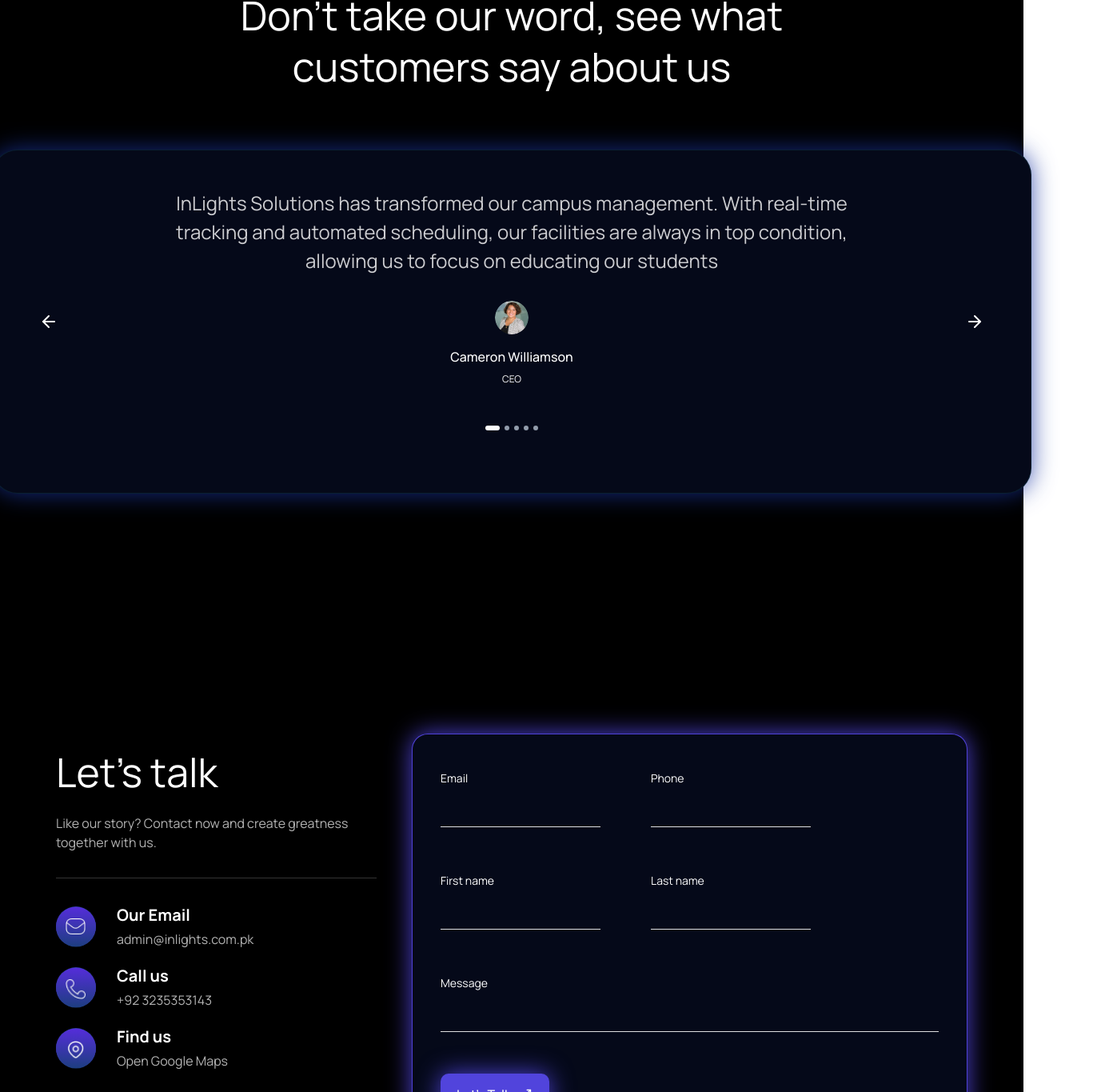
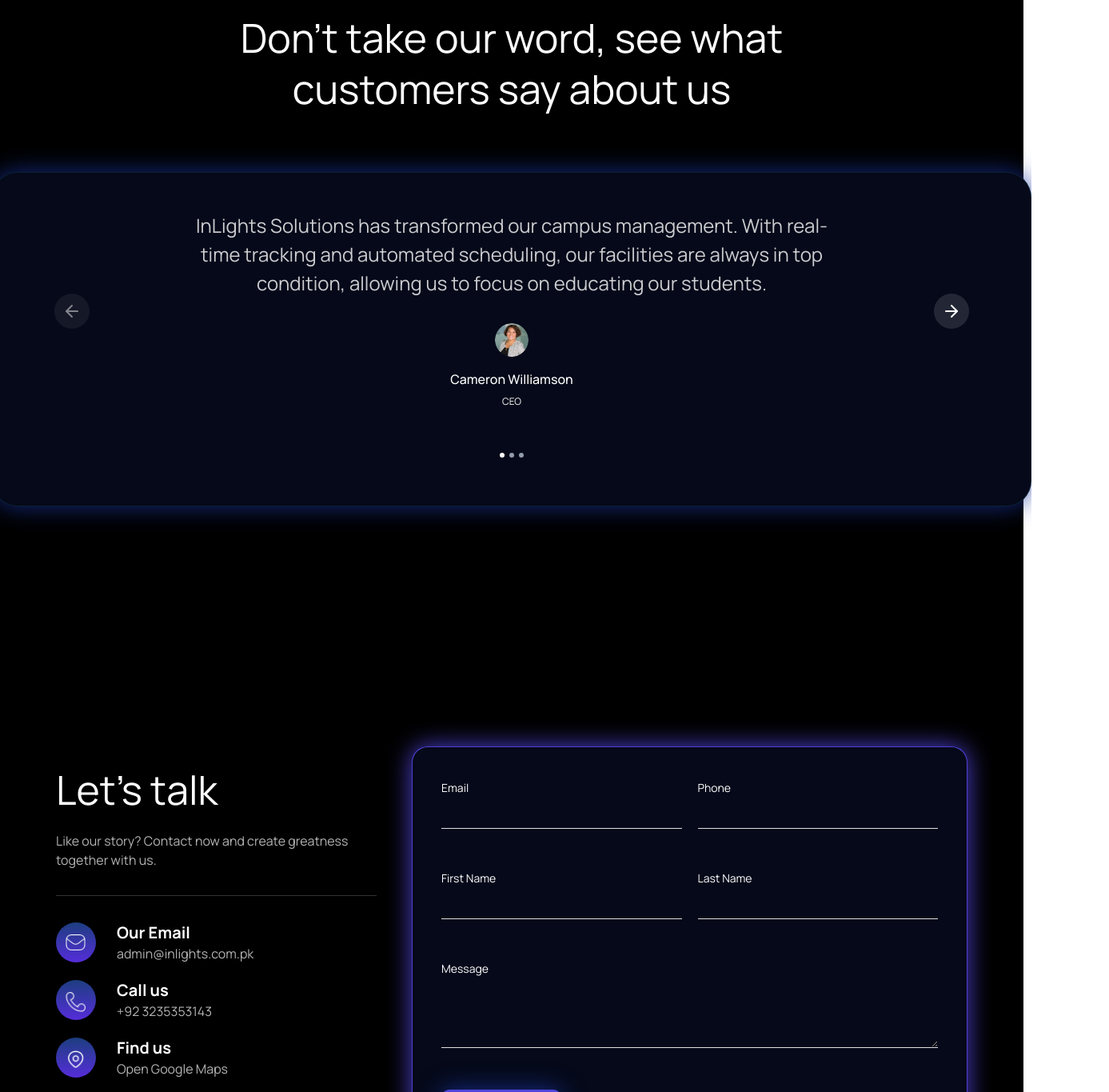
Before and after one commit to chasadch/inlights-website-2, a Next.js app: page / in a window 1280 px wide. Shown: the part 4657-6022 px from the top of the page at 80% size, 1387 px wide, since content can reach past the window. Built offline with nearby package versions, Linux system fonts and the light colour scheme.

Commit message:
commited

```diff
--- a/src/components/Contact/Contact.tsx
+++ b/src/components/Contact/Contact.tsx
@@ -12,151 +12,60 @@
           </p>
         </div>
         <div className="h-[1px] w-[401px] bg-white opacity-20"></div>
+
+        {/* Contact Info */}
         <div className="flex flex-col items-start gap-[20px]">
-          <div className="flex items-center justify-center gap-[26px]">
-            <div className="flex items-start gap-[9px]">
-              {/* Ellipse */}
+          {/* Email */}
+          <div className="flex items-center gap-[26px]">
             <div className="relative h-[50px] w-[50px] rounded-full bg-gradient-to-t from-[#552DDA] to-[#1D3E80]">
-                <svg
-                  xmlns="http://www.w3.org/2000/svg"
-                  width="50"
-                  height="51"
-                  viewBox="0 0 50 51"
-                  fill="none"
-                  className="h-[51px] w-[50px]"
-                >
-                  <circle
-                    cx="25"
-                    cy="25.5742"
-                    r="25"
-                    fill="url(#paint0_linear_2655_4743)"
-                  />
-                  <defs>
-                    <linearGradient
-                      id="paint0_linear_2655_4743"
-                      x1="25"
-                      y1="0.574219"
-                      x2="25"
-                      y2="50.5742"
-                      gradientUnits="userSpaceOnUse"
-                    >
-                      <stop stopColor="#552DDA" />
-                      <stop offset="1" stopColor="#1D3E80" />
-                    </linearGradient>
-                  </defs>
-                </svg>
               <Image
                 src="/contact/email.png"
                 width={25}
                 height={20}
-                  alt="Ellipse"
+                alt="Email"
                 className="absolute left-[12px] top-[15px]"
               />
             </div>
-            </div>
-            {/* Content */}
-            <div className="flex flex-col items-start gap-[4px]">
-              <h1 className="w-[98px] text-size-3 font-bold">Our Email</h1>
+            <div className="flex flex-col">
+              <h1 className="text-size-3 font-bold">Our Email</h1>
               <p className="text-size-5 font-normal opacity-70">
                 admin@inlights.com.pk
               </p>
             </div>
           </div>
 
-          <div className="flex items-center justify-center gap-[26px]">
-            <div className="flex items-start gap-[9px]">
-              {/* Ellipse */}
+          {/* Phone */}
+          <div className="flex items-center gap-[26px]">
             <div className="relative h-[50px] w-[50px] rounded-full bg-gradient-to-t from-[#552DDA] to-[#1D3E80]">
-                <svg
-                  xmlns="http://www.w3.org/2000/svg"
-                  width="50"
-                  height="51"
-                  viewBox="0 0 50 51"
-                  fill="none"
-                  className="h-[51px] w-[50px]"
-                >
-                  <circle
-                    cx="25"
-                    cy="25.5742"
-                    r="25"
-                    fill="url(#paint0_linear_2655_4743)"
-                  />
-                  <defs>
-                    <linearGradient
-                      id="paint0_linear_2655_4743"
-                      x1="25"
-                      y1="0.574219"
-                      x2="25"
-                      y2="50.5742"
-                      gradientUnits="userSpaceOnUse"
-                    >
-                      <stop stopColor="#552DDA" />
-                      <stop offset="1" stopColor="#1D3E80" />
-                    </linearGradient>
-                  </defs>
-                </svg>
               <Image
                 src="/contact/call.png"
                 width={25}
                 height={20}
-                  alt="Ellipse"
+                alt="Call"
                 className="absolute left-[12px] top-[15px]"
               />
             </div>
-            </div>
-            {/* Content */}
-            <div className="flex flex-col items-start gap-[4px]">
-              <h1 className="w-[98px] text-size-3 font-bold">Call us</h1>
+            <div className="flex flex-col">
+              <h1 className="text-size-3 font-bold">Call us</h1>
               <p className="text-size-5 font-normal opacity-70">
                 +92 3235353143
               </p>
             </div>
           </div>
 
-          <div className="flex items-center justify-center gap-[26px]">
-            <div className="flex items-start gap-[9px]">
-              {/* Ellipse */}
+          {/* Location */}
+          <div className="flex items-center gap-[26px]">
             <div className="relative h-[50px] w-[50px] rounded-full bg-gradient-to-t from-[#552DDA] to-[#1D3E80]">
-                <svg
-                  xmlns="http://www.w3.org/2000/svg"
-                  width="50"
-                  height="51"
-                  viewBox="0 0 50 51"
-                  fill="none"
-                  className="h-[51px] w-[50px]"
-                >
-                  <circle
-                    cx="25"
-                    cy="25.5742"
-                    r="25"
-                    fill="url(#paint0_linear_2655_4743)"
-                  />
-                  <defs>
-                    <linearGradient
-                      id="paint0_linear_2655_4743"
-                      x1="25"
-                      y1="0.574219"
-                      x2="25"
-                      y2="50.5742"
-                      gradientUnits="userSpaceOnUse"
-                    >
-                      <stop stopColor="#552DDA" />
-                      <stop offset="1" stopColor="#1D3E80" />
-                    </linearGradient>
-                  </defs>
-                </svg>
               <Image
                 src="/contact/map.png"
                 width={25}
                 height={20}
-                  alt="Ellipse"
+                alt="Location"
                 className="absolute left-[12px] top-[15px]"
               />
             </div>
-            </div>
-            {/* Content */}
-            <div className="flex flex-col items-start gap-[4px]">
-              <h1 className="w-[98px] text-size-3 font-bold">Find us</h1>
+            <div className="flex flex-col">
+              <h1 className="text-size-3 font-bold">Find us</h1>
               <p className="text-size-5 font-normal opacity-70">
                 Open Google Maps
               </p>
@@ -166,6 +75,7 @@
 
         <div className="h-[1px] w-[401px] bg-white opacity-20"></div>
 
+        {/* Social Icons */}
         <div className="flex items-start gap-[40px] opacity-70">
           <Facebook size={20} />
           <Instagram size={20} />
@@ -173,40 +83,82 @@
         </div>
       </div>
 
-      <div className="flex h-[522px] w-[695px] flex-col items-center justify-center gap-[194px] rounded-[20px] border-[1px] border-[#5144DCF7] bg-[#050919] p-[36px] shadow-[0_0_30px_0_#5144DCF7]">
-        <div className="flex flex-col items-start gap-[52px]">
-          <div className="flex items-start gap-[63px]">
-            <div className="flex h-[76px] flex-col items-start gap-[50px]">
-              <label className="text-size-6 font-normal">Email</label>
-              <div className="h-[1px] w-[200px] bg-[#DFDFDF]"></div>
+      {/* Contact Form */}
+      <div className="flex h-[522px] w-[695px] flex-col items-center justify-center gap-[30px] rounded-[20px] border border-[#5144DCF7] bg-[#050919] p-[36px] shadow-[0_0_30px_0_#5144DCF7]">
+        <form className="flex w-full flex-col gap-[52px]">
+          <div className="flex gap-[20px]">
+            {/* Email Input */}
+            <div className="flex w-1/2 flex-col">
+              <label htmlFor="email" className="text-size-6 font-normal">
+                Email
+              </label>
+              <input
+                id="email"
+                type="email"
+                className="border-b border-[#DFDFDF] bg-transparent p-2 text-white outline-none"
+              />
             </div>
-            <div className="flex h-[76px] flex-col items-start gap-[50px]">
-              <label className="text-size-6 font-normal">Phone</label>
-              <div className="h-[1px] w-[200px] bg-[#DFDFDF]"></div>
+
+            {/* Phone Input */}
+            <div className="flex w-1/2 flex-col">
+              <label htmlFor="phone" className="text-size-6 font-normal">
+                Phone
+              </label>
+              <input
+                id="phone"
+                type="tel"
+                className="border-b border-[#DFDFDF] bg-transparent p-2 text-white outline-none"
+              />
             </div>
           </div>
 
-          <div className="flex items-start gap-[63px]">
-            <div className="flex h-[76px] flex-col items-start gap-[50px]">
-              <label className="text-size-6 font-normal">First name</label>
-              <div className="h-[1px] w-[200px] bg-[#DFDFDF]"></div>
+          <div className="flex gap-[20px]">
+            {/* First Name Input */}
+            <div className="flex w-1/2 flex-col">
+              <label htmlFor="first-name" className="text-size-6 font-normal">
+                First Name
+              </label>
+              <input
+                id="first-name"
+                type="text"
+                className="border-b border-[#DFDFDF] bg-transparent p-2 text-white outline-none"
+              />
             </div>
-            <div className="flex h-[76px] flex-col items-start gap-[50px]">
-              <label className="text-size-6 font-normal">Last name</label>
-              <div className="h-[1px] w-[200px] bg-[#DFDFDF]"></div>
+
+            {/* Last Name Input */}
+            <div className="flex w-1/2 flex-col">
+              <label htmlFor="last-name" className="text-size-6 font-normal">
+                Last Name
+              </label>
+              <input
+                id="last-name"
+                type="text"
+                className="border-b border-[#DFDFDF] bg-transparent p-2 text-white outline-none"
+              />
             </div>
           </div>
 
-          <div className="flex flex-col items-start gap-[50px]">
-            <label className="text-size-6 font-normal">Message</label>
-            <div className="h-[1px] w-[623px] bg-[#DFDFDF]"></div>
+          {/* Message Input */}
+          <div className="flex flex-col">
+            <label htmlFor="message" className="text-size-6 font-normal">
+              Message
+            </label>
+            <textarea
+              id="message"
+              className="border-b border-[#DFDFDF] bg-transparent p-2 text-white outline-none"
+              rows={3}
+            />
           </div>
 
-          <div className="flex items-center justify-center gap-[11px] rounded-[10px] bg-[#5144DC] px-[20px] py-[14px] shadow-[0_0_30px_0_#5144DCF7]">
+          {/* Submit Button */}
+          <button
+            type="submit"
+            className="flex w-[150px] items-center justify-center gap-[11px] rounded-[10px] bg-[#5144DC] px-[20px] py-[14px] shadow-custom transition-opacity hover:opacity-90"
+          >
             <span className="text-size-5 font-medium">Let&apos;s Talk</span>
             <MoveUpRight width={17} height={17} />
-          </div>
-        </div>
+          </button>
+        </form>
       </div>
     </section>
   );
--- a/src/components/SuccessStories/SuccessStories.tsx
+++ b/src/components/SuccessStories/SuccessStories.tsx
@@ -35,7 +35,7 @@
           <div className="border-borderCustom relative flex flex-col items-start gap-[34px] rounded-[32px] border-[1px] bg-bg shadow-custom">
             {/* Image with overlay */}
             <div
-              className="relative flex h-[174px] w-[421px] flex-col items-center justify-center gap-[10px] self-stretch overflow-hidden rounded-[20px]"
+              className="relative flex h-[174px] w-full flex-col items-center justify-center gap-[10px] self-stretch overflow-hidden rounded-[20px]"
               style={{
                 background:
                   "linear-gradient(0deg, rgba(15, 25, 82, 0.11) 0%, rgba(15, 25, 82, 0.11) 100%), url('/successStories/coverPhoto_1.png')",
@@ -73,7 +73,7 @@
           <div className="border-borderCustom relative flex flex-col items-start gap-[34px] rounded-[32px] border-[1px] bg-bg shadow-custom">
             {/* Image with overlay */}
             <div
-              className="relative flex h-[174px] w-[421px] flex-col items-center justify-center gap-[10px] self-stretch overflow-hidden rounded-[20px]"
+              className="relative flex h-[174px] w-full flex-col items-center justify-center gap-[10px] self-stretch overflow-hidden rounded-[20px]"
               style={{
                 background:
                   "linear-gradient(0deg, rgba(15, 25, 82, 0.11) 0%, rgba(15, 25, 82, 0.11) 100%), url('/successStories/coverPhoto_2.png')",
@@ -107,7 +107,7 @@
           <div className="border-borderCustom relative flex flex-col items-start gap-[34px] rounded-[32px] border-[1px] bg-bg shadow-custom">
             {/* Image with overlay */}
             <div
-              className="relative flex h-[174px] w-[421px] flex-col items-center justify-center gap-[10px] self-stretch overflow-hidden rounded-[20px]"
+              className="relative flex h-[174px] w-full flex-col items-center justify-center gap-[10px] self-stretch overflow-hidden rounded-[20px]"
               style={{
                 background:
                   "linear-gradient(0deg, rgba(15, 25, 82, 0.11) 0%, rgba(15, 25, 82, 0.11) 100%), url('/successStories/coverPhoto_3.png')",
--- a/src/components/Testimonials/Testimonials.tsx
+++ b/src/components/Testimonials/Testimonials.tsx
@@ -1,62 +1,166 @@
+"use client";
+
 import { ArrowLeft, ArrowRight } from "lucide-react";
 import Image from "next/image";
-import React from "react";
+import React, { useState, useRef, useEffect } from "react";
 
 export default function Testimonials() {
+  const testimonials = [
+    {
+      text: "InLights Solutions has transformed our campus management. With real-time tracking and automated scheduling, our facilities are always in top condition, allowing us to focus on educating our students.",
+      name: "Cameron Williamson",
+      role: "CEO",
+      image: "/testimonials/ellipse.png",
+    },
+    {
+      text: "Our productivity increased significantly after implementing InLights Solutions. The automation features are a game-changer for our workflow efficiency.",
+      name: "Leslie Alexander",
+      role: "CTO",
+      image: "/testimonials/ellipse.png",
+    },
+    {
+      text: "The best investment we made this year! InLights Solutions optimized our operations beyond expectations. Highly recommended!",
+      name: "Michael Johnson",
+      role: "Founder",
+      image: "/testimonials/ellipse.png",
+    },
+  ];
+
+  // State for animation control
+  const [currentIndex, setCurrentIndex] = useState(0);
+  const [isTransitioning, setIsTransitioning] = useState(false);
+  const sliderRef = useRef<HTMLDivElement>(null);
+
+  // Effect to handle seamless looping
+  useEffect(() => {
+    if (currentIndex === testimonials.length) {
+      setTimeout(() => {
+        setCurrentIndex(0);
+        if (sliderRef.current) {
+          sliderRef.current.style.transition = "none"; // Instantly reset
+          sliderRef.current.style.transform = `translateX(0%)`;
+        }
+      }, 500); // Match animation duration
+    }
+  }, [currentIndex]);
+
+  const nextTestimonial = () => {
+    if (isTransitioning) return;
+    setIsTransitioning(true);
+    setCurrentIndex((prevIndex) => prevIndex + 1);
+
+    setTimeout(() => {
+      setIsTransitioning(false);
+    }, 500);
+  };
+
   return (
     <div className="bg-black px-[70px] py-[160px]">
       <div className="flex flex-col items-center gap-[64px]">
         <div className="flex flex-col items-center gap-[8px]">
           <h1 className="mb-[64px] w-[864px] text-center text-size-2 font-normal">
-            Don’t take our word, see what customers say about us
+            Don&apos;t take our word, see what customers say about us
           </h1>
-          <div className="flex w-[1300px] flex-col items-center justify-center gap-[40px] rounded-[32px] border border-[rgba(45,160,184,0.15)] bg-[#050919] p-[48px] shadow-[0_0_30px_0_rgba(26,54,163,0.80)]">
+
+          {/* Testimonial Card */}
+          <div className="border-borderCustom flex w-[1300px] flex-col items-center justify-center gap-[40px] rounded-[32px] border bg-bg p-[48px] shadow-custom">
             <div className="flex items-center gap-[128px]">
-              <div className="flex flex-col gap-[16px]">
-                <div className="flex items-center gap-[10px] rounded-[50px] p-[10px]">
-                  <div className="flex h-[24px] w-[24px] items-center justify-center">
-                    <ArrowLeft width={24} height={24} />
-                  </div>
-                </div>
-              </div>
+              {/* Left Arrow (Disabled for one-way movement) */}
+              <button
+                className="flex cursor-not-allowed items-center gap-[10px] rounded-[50px] bg-[rgba(255,255,255,0.12)] p-[10px] opacity-50 transition-opacity"
+                disabled
+              >
+                <ArrowLeft width={24} height={24} stroke="currentColor" />
+              </button>
 
-              <div className="flex flex-col items-center justify-center gap-[32px]">
+              {/* Testimonial Wrapper */}
+              <div className="relative w-[800px] overflow-hidden">
+                <div
+                  ref={sliderRef}
+                  className="flex transition-transform duration-500 ease-in-out"
+                  style={{
+                    transform: `translateX(-${currentIndex * 100}%)`,
+                    transition:
+                      currentIndex === testimonials.length
+                        ? "none"
+                        : "transform 0.5s ease-in-out",
+                  }}
+                >
+                  {testimonials.map((testimonial, index) => (
+                    <div
+                      key={index}
+                      className="flex min-w-full flex-col items-center justify-center gap-[32px]"
+                    >
                       <p className="self-stretch text-center text-[24px] font-normal opacity-80">
-                  InLights Solutions has transformed our campus management. With
-                  real-time tracking and automated scheduling, our facilities
-                  are always in top condition, allowing us to focus on educating
-                  our students
+                        {testimonial.text}
                       </p>
                       <div className="flex flex-col items-center justify-center gap-[16px]">
                         <Image
-                    src={"/testimonials/ellipse.png"}
-                    alt={"Testimonial 1"}
+                          src={testimonial.image}
+                          alt={testimonial.name}
                           width={42}
                           height={42}
                           className="rounded-[42px]"
                         />
                         <div className="flex flex-col items-center gap-[4px]">
                           <div className="text-size-5 font-medium">
-                      Cameron Williamson
+                            {testimonial.name}
                           </div>
-                    <div className="text-size-7 font-normal">CEO</div>
+                          <div className="text-size-7 font-normal">
+                            {testimonial.role}
                           </div>
+                        </div>
+                      </div>
+                    </div>
+                  ))}
 
-                  <div className="flex -rotate-[90deg] flex-col items-start gap-[6px]">
-                    <div className="h-[18px] w-[6px] rounded-[97px] bg-white"></div>
-                    <div className="h-[6px] w-[6px] rounded-[97px] bg-[#929CAB]"></div>
-                    <div className="h-[6px] w-[6px] rounded-[97px] bg-[#929CAB]"></div>
-                    <div className="h-[6px] w-[6px] rounded-[97px] bg-[#929CAB]"></div>
-                    <div className="h-[6px] w-[6px] rounded-[97px] bg-[#929CAB]"></div>
+                  {/* Cloned First Testimonial for Seamless Loop */}
+                  <div className="flex min-w-full flex-col items-center justify-center gap-[32px]">
+                    <p className="self-stretch text-center text-[24px] font-normal opacity-80">
+                      {testimonials[0].text}
+                    </p>
+                    <div className="flex flex-col items-center justify-center gap-[16px]">
+                      <Image
+                        src={testimonials[0].image}
+                        alt={testimonials[0].name}
+                        width={42}
+                        height={42}
+                        className="rounded-[42px]"
+                      />
+                      <div className="flex flex-col items-center gap-[4px]">
+                        <div className="text-size-5 font-medium">
+                          {testimonials[0].name}
+                        </div>
+                        <div className="text-size-7 font-normal">
+                          {testimonials[0].role}
+                        </div>
+                      </div>
+                    </div>
                   </div>
                 </div>
               </div>
 
-              <div className="flex items-center gap-[10px] rounded-[50px] p-[10px]">
-                <div className="flex h-[24px] w-[24px] items-center justify-center">
-                  <ArrowRight width={24} height={24} />
+              {/* Right Arrow */}
+              <button
+                onClick={nextTestimonial}
+                className="flex items-center gap-[10px] rounded-[50px] bg-[rgba(255,255,255,0.12)] p-[10px] transition-opacity hover:opacity-80"
+              >
+                <ArrowRight width={24} height={24} stroke="currentColor" />
+              </button>
             </div>
-              </div>
+
+            {/* Pagination Dots (Fixed) */}
+            <div className="flex -rotate-[90deg] flex-col items-start gap-[6px]">
+              {testimonials.map((_, i) => (
+                <div
+                  key={i}
+                  className={`h-[6px] w-[6px] rounded-[97px] transition-all duration-300 ${
+                    i === currentIndex % testimonials.length
+                      ? "h-[18px] bg-white"
+                      : "bg-[#929CAB]"
+                  }`}
+                ></div>
+              ))}
             </div>
           </div>
         </div>
```
Lines whose indentation alone changed are shown as unchanged.
